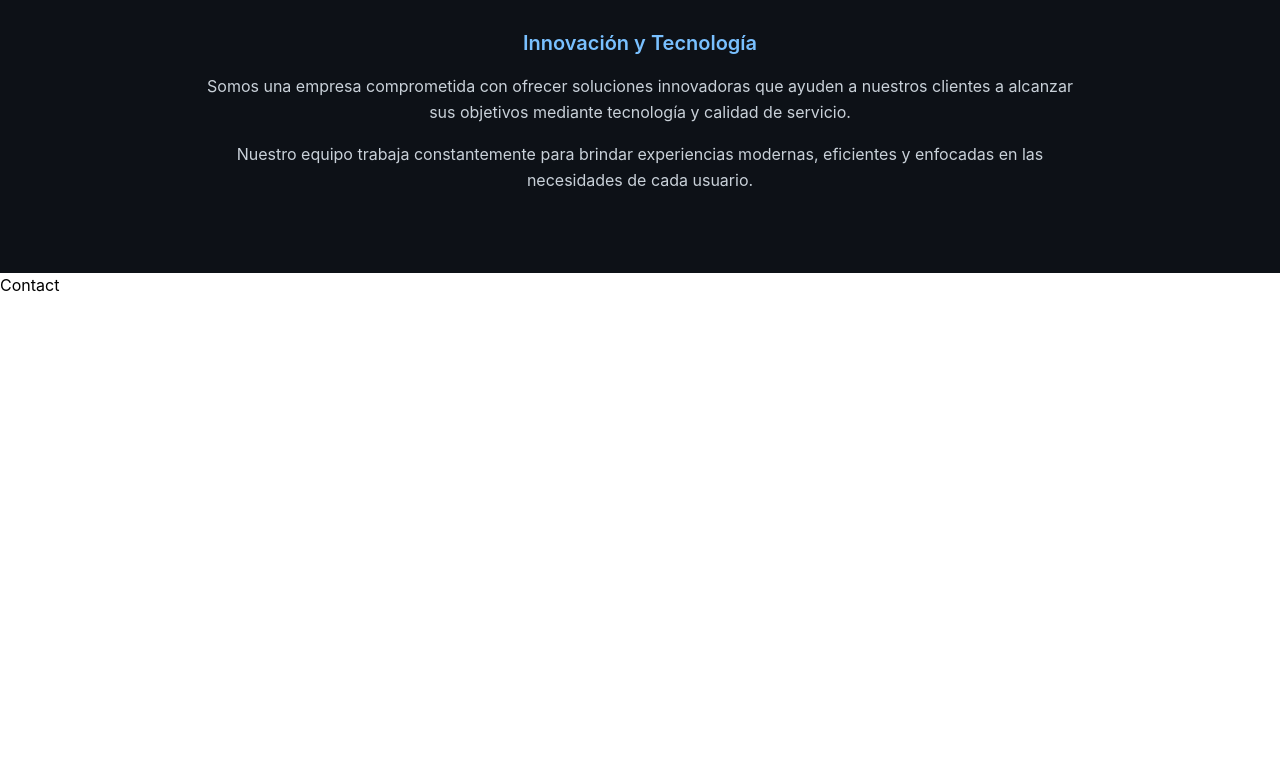
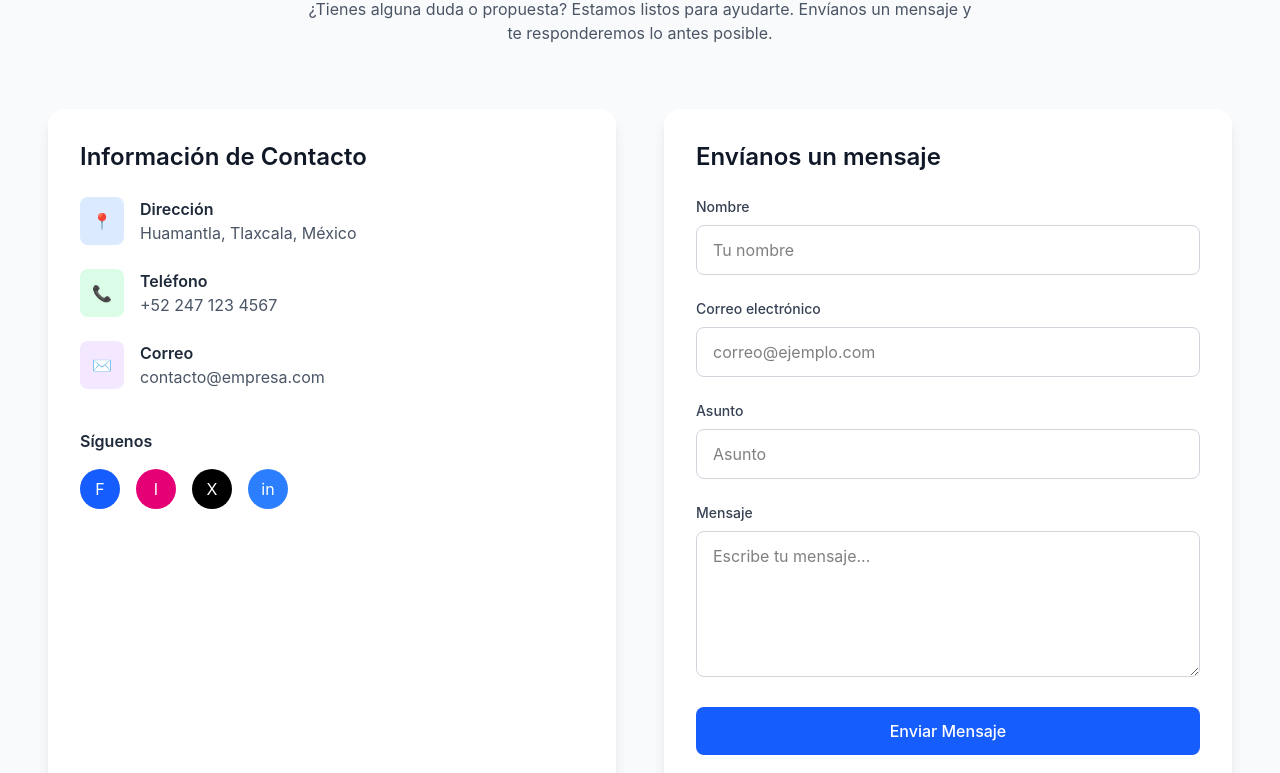
Before and after one commit to alampf/landing-page, a React (Vite) app: page / in a window 1280 px wide. Shown: the part 707-1480 px from the top of the page. Before the commit the page ends 1004 px from the top, so only its background shows below. Built offline with nearby package versions, Linux system fonts and the light colour scheme.

Commit message:
contact us

```diff
--- a/src/pages/contact.jsx
+++ b/src/pages/contact.jsx
@@ -2,6 +2,157 @@ import React from 'react'
 
 export default function Contact() {
   return (
-    <div>Contact</div>
+    <section id="contact" class="py-20 bg-gray-50">
+    <div class="container mx-auto px-6 lg:px-12">
+
+        {/* <!-- Encabezado --> */}
+        <div class="text-center mb-16">
+            <h2 class="text-4xl font-bold text-gray-900">
+                Contáctanos
+            </h2>
+            <p class="mt-4 text-gray-600 max-w-2xl mx-auto">
+                ¿Tienes alguna duda o propuesta? Estamos listos para ayudarte.
+                Envíanos un mensaje y te responderemos lo antes posible.
+            </p>
+        </div>
+
+        <div class="grid lg:grid-cols-2 gap-12">
+
+            {/* <!-- Información --> */}
+            <div class="bg-white rounded-2xl shadow-lg p-8">
+                <h3 class="text-2xl font-semibold text-gray-900 mb-6">
+                    Información de Contacto
+                </h3>
+
+                <div class="space-y-6">
+
+                    <div class="flex items-start gap-4">
+                        <div class="bg-blue-100 p-3 rounded-lg">
+                            📍
+                        </div>
+                        <div>
+                            <h4 class="font-semibold text-gray-800">Dirección</h4>
+                            <p class="text-gray-600">
+                                Huamantla, Tlaxcala, México
+                            </p>
+                        </div>
+                    </div>
+
+                    <div class="flex items-start gap-4">
+                        <div class="bg-green-100 p-3 rounded-lg">
+                            📞
+                        </div>
+                        <div>
+                            <h4 class="font-semibold text-gray-800">Teléfono</h4>
+                            <p class="text-gray-600">
+                                +52 247 123 4567
+                            </p>
+                        </div>
+                    </div>
+
+                    <div class="flex items-start gap-4">
+                        <div class="bg-purple-100 p-3 rounded-lg">
+                            ✉️
+                        </div>
+                        <div>
+                            <h4 class="font-semibold text-gray-800">Correo</h4>
+                            <p class="text-gray-600">
+                                contacto@empresa.com
+                            </p>
+                        </div>
+                    </div>
+
+                </div>
+
+                <div class="mt-10">
+                    <h4 class="font-semibold text-gray-800 mb-4">
+                        Síguenos
+                    </h4>
+
+                    <div class="flex gap-4">
+                        <a href="#" class="w-10 h-10 flex items-center justify-center rounded-full bg-blue-600 text-white hover:scale-110 transition">
+                            F
+                        </a>
+
+                        <a href="#" class="w-10 h-10 flex items-center justify-center rounded-full bg-pink-600 text-white hover:scale-110 transition">
+                            I
+                        </a>
+
+                        <a href="#" class="w-10 h-10 flex items-center justify-center rounded-full bg-black text-white hover:scale-110 transition">
+                            X
+                        </a>
+
+                        <a href="#" class="w-10 h-10 flex items-center justify-center rounded-full bg-blue-500 text-white hover:scale-110 transition">
+                            in
+                        </a>
+                    </div>
+                </div>
+            </div>
+
+            {/* <!-- Formulario --> */}
+            <div class="bg-white rounded-2xl shadow-lg p-8">
+                <h3 class="text-2xl font-semibold text-gray-900 mb-6">
+                    Envíanos un mensaje
+                </h3>
+
+                <form class="space-y-6">
+
+                    <div>
+                        <label class="block text-sm font-medium text-gray-700 mb-2">
+                            Nombre
+                        </label>
+                        <input
+                            type="text"
+                            placeholder="Tu nombre"
+                            class="w-full px-4 py-3 border border-gray-300 rounded-lg focus:outline-none focus:ring-2 focus:ring-blue-500"
+                        />
+                    </div>
+
+                    <div>
+                        <label class="block text-sm font-medium text-gray-700 mb-2">
+                            Correo electrónico
+                        </label>
+                        <input
+                            type="email"
+                            placeholder="correo@ejemplo.com"
+                            class="w-full px-4 py-3 border border-gray-300 rounded-lg focus:outline-none focus:ring-2 focus:ring-blue-500"
+                        />
+                    </div>
+
+                    <div>
+                        <label class="block text-sm font-medium text-gray-700 mb-2">
+                            Asunto
+                        </label>
+                        <input
+                            type="text"
+                            placeholder="Asunto"
+                            class="w-full px-4 py-3 border border-gray-300 rounded-lg focus:outline-none focus:ring-2 focus:ring-blue-500"
+                        />
+                    </div>
+
+                    <div>
+                        <label class="block text-sm font-medium text-gray-700 mb-2">
+                            Mensaje
+                        </label>
+                        <textarea
+                            rows="5"
+                            placeholder="Escribe tu mensaje..."
+                            class="w-full px-4 py-3 border border-gray-300 rounded-lg focus:outline-none focus:ring-2 focus:ring-blue-500"
+                        ></textarea>
+                    </div>
+
+                    <button
+                        type="submit"
+                        class="w-full bg-blue-600 text-white py-3 rounded-lg font-medium hover:bg-blue-700 transition duration-300"
+                    >
+                        Enviar Mensaje
+                    </button>
+
+                </form>
+            </div>
+
+        </div>
+    </div>
+</section>
   )
 }
```
